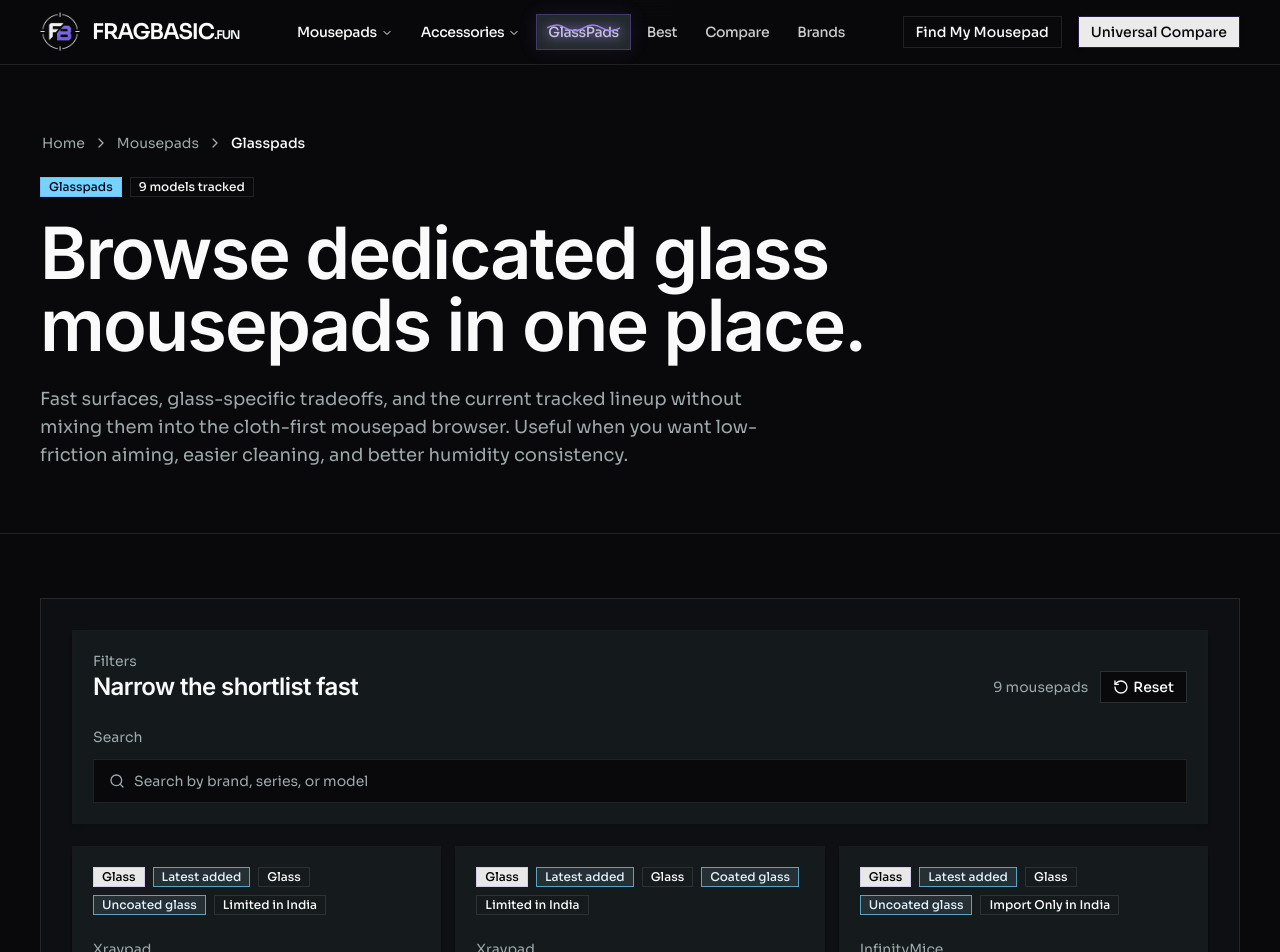
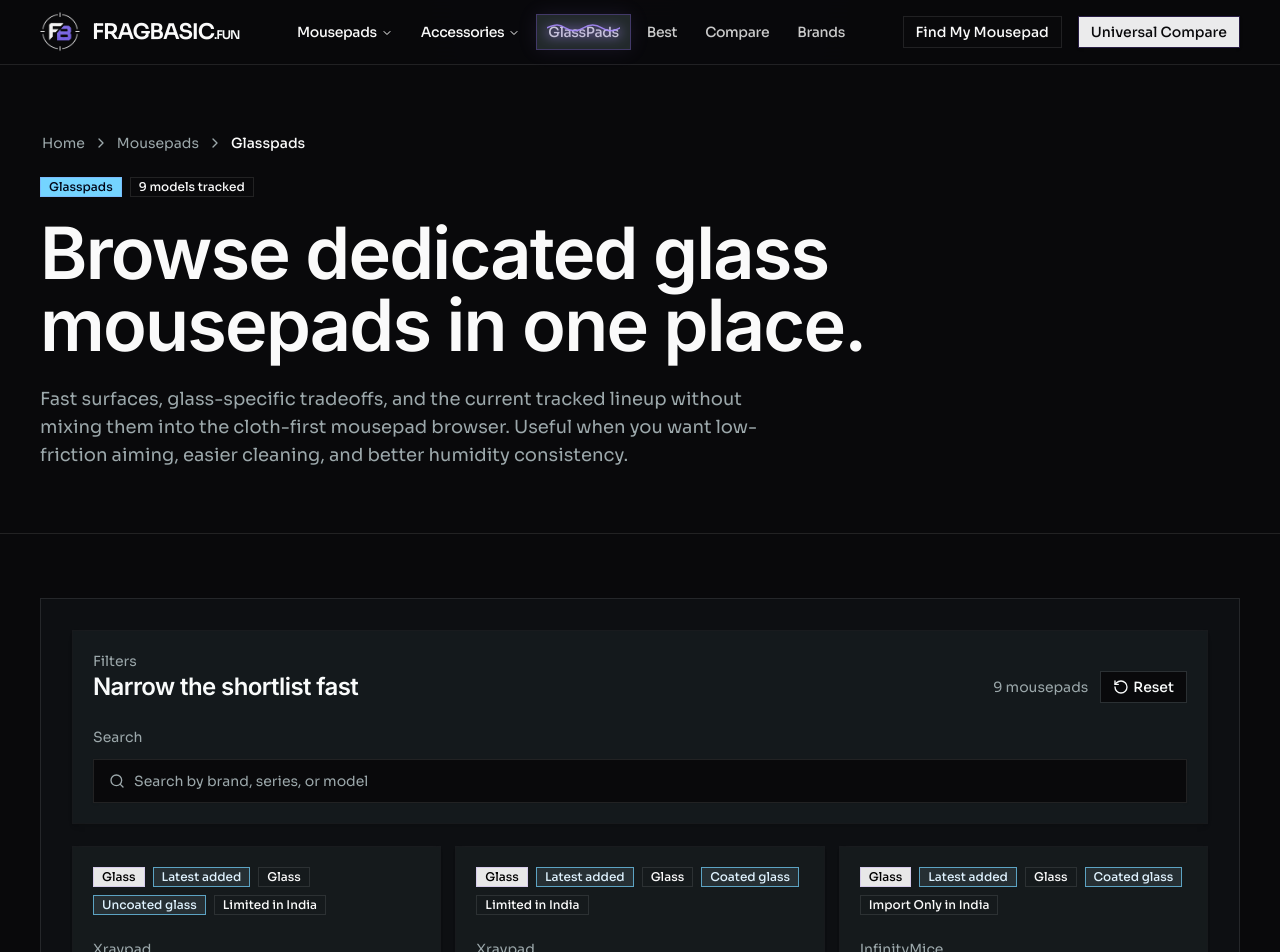
Before and after one commit to Hyperion147/fragbasic, a Next.js app: page /mousepads/glasspads in a window 1280 px wide. Shown: the top 952 px of the page. Built offline with nearby package versions, Linux system fonts and the light colour scheme.

Commit message:
updated coating rating

```diff
--- a/src/data/mousepads/glasspads.ts
+++ b/src/data/mousepads/glasspads.ts
@@ -12,7 +12,7 @@ export const glassMousepads: Mousepad[] = [
 
     category: "glass",
     surface: "glass",
-    glassSurfaceFinish: "uncoated",
+    glassSurfaceFinish: "coated",
     glassSurfaceFinishNotes:
       "Retailer listings mention micro-texture and Japanese glass, but do not clearly confirm whether the surface is coated or fully uncoated.",
     coatingDurability:
@@ -289,7 +289,7 @@ export const glassMousepads: Mousepad[] = [
 
     category: "glass",
     surface: "glass",
-    glassSurfaceFinish: "coated",
+    glassSurfaceFinish: "uncoated",
     glassSurfaceFinishNotes:
       "Wallhack's FAQ describes a special glass-etching process that creates a layer on the surface, and the official SP-005 page describes a subtle surface texture with speed-oriented glide.",
     coatingDurability:
@@ -784,7 +784,7 @@ export const glassMousepads: Mousepad[] = [
 
     category: "glass",
     surface: "glass",
-    glassSurfaceFinish: "uncoated",
+    glassSurfaceFinish: "coated",
     glassSurfaceFinishNotes:
       "InfinityMice's official page lists the Tora as non-coated and non-glossy. Retailer listings describe a matte glass surface with a balanced/control-oriented glide.",
     coatingDurability:
```
